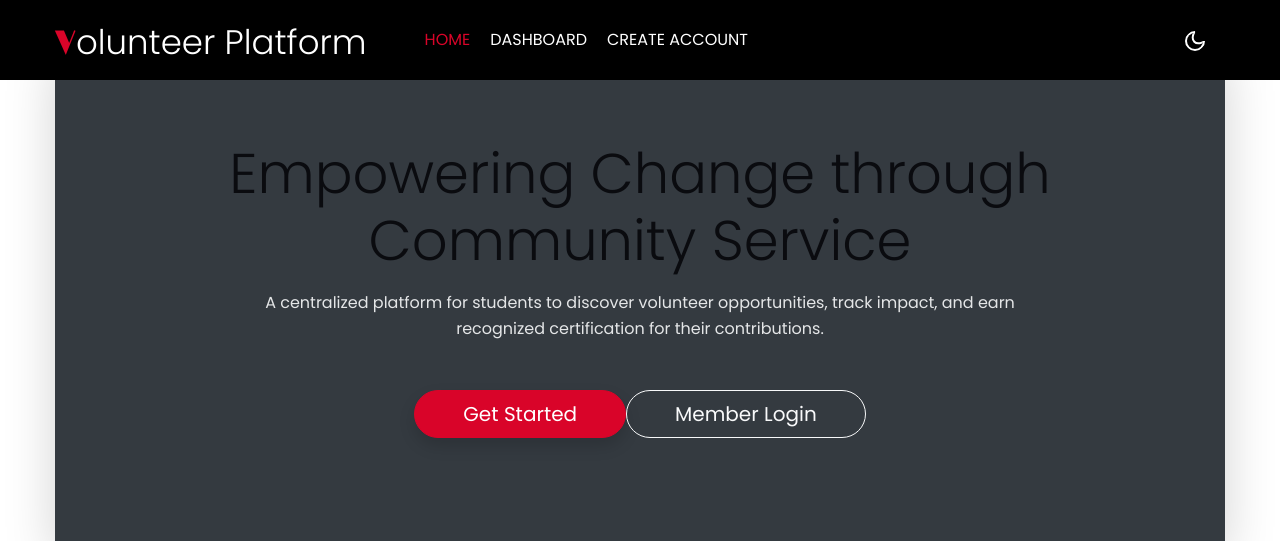
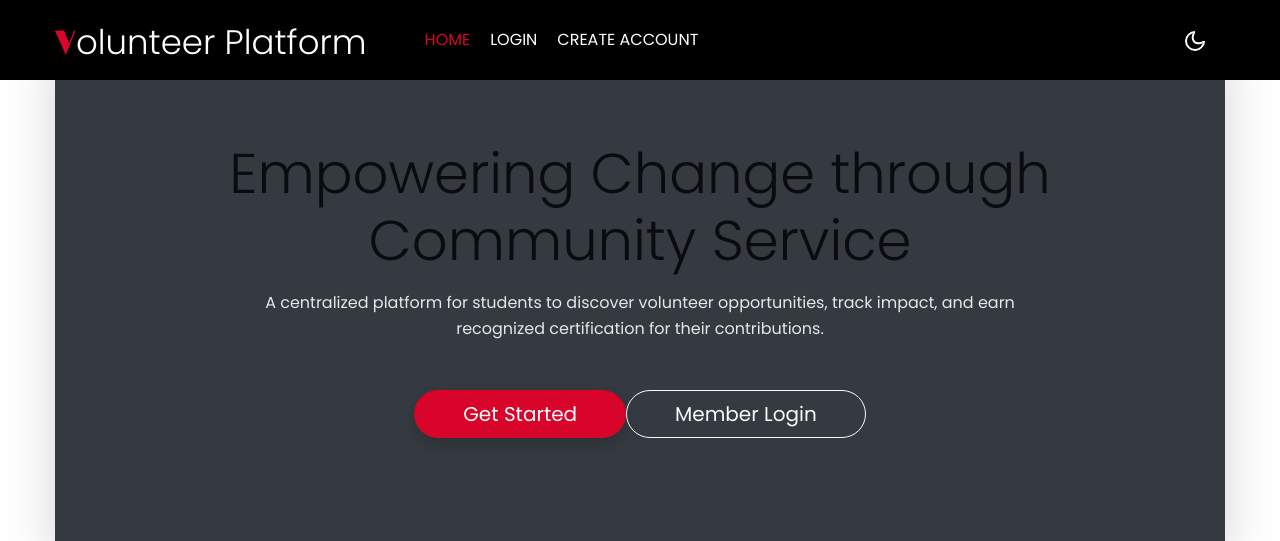
Before and after one commit to mondephehle/Volunteering-System, a Flask app: page / in a window 1280 px wide. Shown: the top 541 px of the page. Run offline with Flask 3, Linux system fonts and the light colour scheme; some libraries are stand-ins or nearby versions.

Commit message:
UI: Updated navbar layout for better navigation and branding

```diff
--- a/templates/base.html
+++ b/templates/base.html
@@ -47,11 +47,11 @@
                     </li>
                 {% endif %}
                     <li class="nav-item">
-                        <a class="nav-link" href="{{ url_for('logout') }}">Dashboard</a>
+                        <a class="nav-link" href="{{ url_for('logout') }}">Logout</a>
                     </li>
             {% else %}
                     <li class="nav-item">
-                        <a class="nav-link" href="{{ url_for('login') }}">Dashboard</a>
+                        <a class="nav-link" href="{{ url_for('login') }}">Login</a>
                     </li>
                     <li class="nav-item">
                         <a class="nav-link" href="{{ url_for('register') }}">Create Account</a>
```
